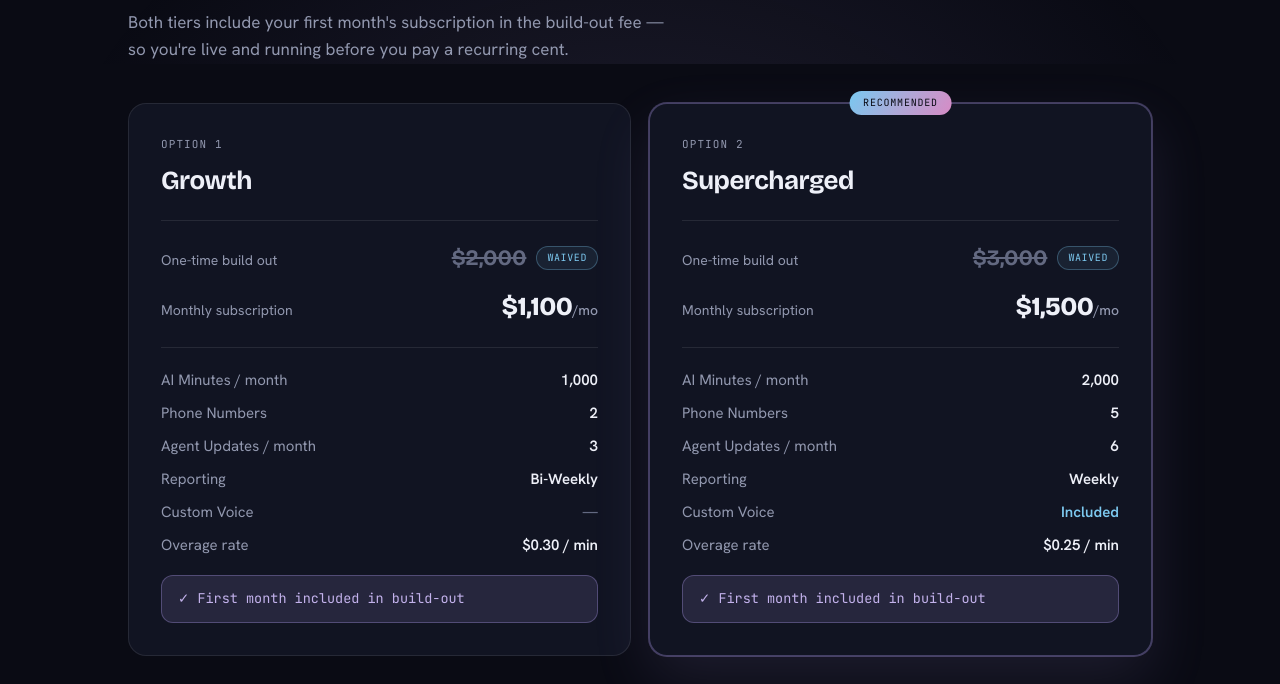
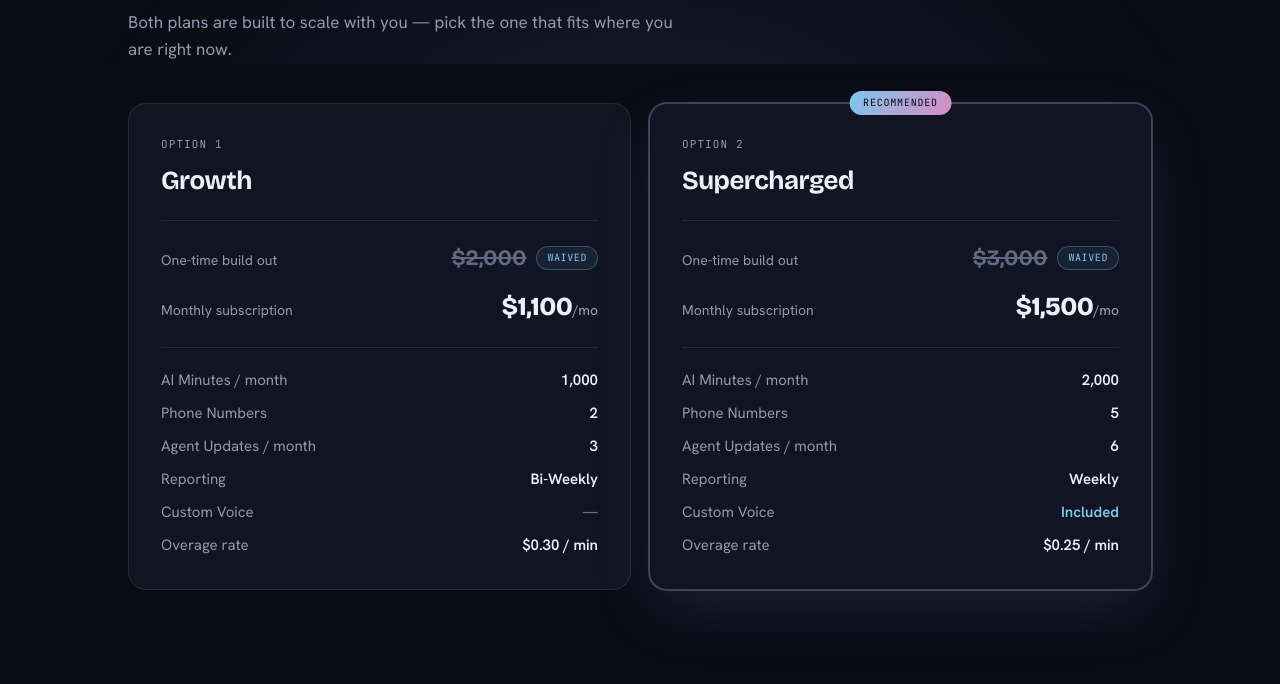
Before and after one commit to yashah09/alexander_madrigal, a plain HTML site: page alexander-madrigal-cold-caller-proposal.html in a window 1280 px wide. Shown: the part 736-1420 px from the top of the page. Drawn offline with nearby package versions, Linux system fonts and the light colour scheme.

Commit message:
Add files via upload

```diff
--- a/alexander-madrigal-cold-caller-proposal.html
+++ b/alexander-madrigal-cold-caller-proposal.html
@@ -137,7 +137,7 @@ footer{border-top:1px solid var(--line);padding:34px 0;margin-top:30px}
 <section id="tiers"><div class="wrap">
   <span class="eyebrow">Investment</span>
   <h2>Choose your tier.</h2>
-  <p class="sec-sub">Both tiers include your first month's subscription in the build-out fee — so you're live and running before you pay a recurring cent.</p>
+  <p class="sec-sub">Both plans are built to scale with you — pick the one that fits where you are right now.</p>
 
   <div class="tier-grid">
     <!-- GROWTH -->
@@ -162,7 +162,7 @@ footer{border-top:1px solid var(--line);padding:34px 0;margin-top:30px}
         <div class="tier-hl"><span class="k">Custom Voice</span><span class="v" style="color:var(--muted-2)">—</span></div>
         <div class="tier-hl"><span class="k">Overage rate</span><span class="v">$0.30 / min</span></div>
       </div>
-      <div class="first-mo">✓ First month included in build-out</div>
+      <div class="first-mo" style="display:none"></div>
     </div>
 
     <!-- SUPERCHARGED -->
@@ -188,7 +188,7 @@ footer{border-top:1px solid var(--line);padding:34px 0;margin-top:30px}
         <div class="tier-hl"><span class="k">Custom Voice</span><span class="v yes">Included</span></div>
         <div class="tier-hl"><span class="k">Overage rate</span><span class="v">$0.25 / min</span></div>
       </div>
-      <div class="first-mo">✓ First month included in build-out</div>
+      <div class="first-mo" style="display:none"></div>
     </div>
   </div>
 </div></section>
@@ -214,7 +214,6 @@ footer{border-top:1px solid var(--line);padding:34px 0;margin-top:30px}
       <div class="cmp-cell c"><span style="text-decoration:line-through;color:var(--muted-2)">$3,000</span> <span style="font-family:var(--mono);font-size:10px;color:var(--accent-2);border:1px solid rgba(125,201,240,.3);background:rgba(125,201,240,.08);padding:2px 8px;border-radius:100px;letter-spacing:.04em;text-transform:uppercase;margin-left:4px">Waived</span></div>
     </div>
     <div class="cmp-row"><div class="cmp-cell feat">Monthly subscription</div><div class="cmp-cell b">$1,100 / mo</div><div class="cmp-cell c">$1,500 / mo</div></div>
-    <div class="cmp-row"><div class="cmp-cell feat">First month included</div><div class="cmp-cell b"><span class="val-yes">Yes</span></div><div class="cmp-cell c"><span class="val-yes">Yes</span></div></div>
     <div class="cmp-row"><div class="cmp-cell feat">Overage (per minute)</div><div class="cmp-cell b">$0.30 / min</div><div class="cmp-cell c">$0.25 / min</div></div>
 
     <!-- AGENT -->
```
